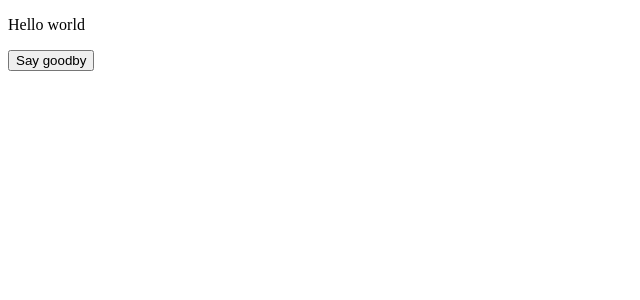
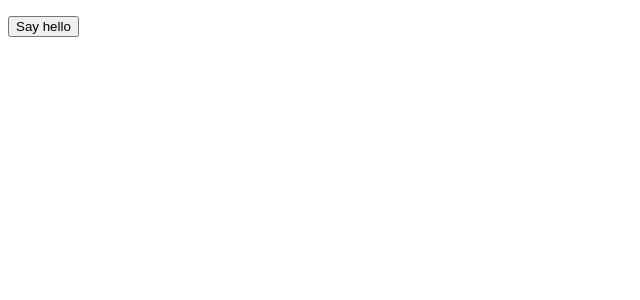
Before and after one commit to gazdagergo/react-examples, a Next.js app: page / in a window 1280 px wide. Shown: the top 300 px of the page, without its empty margins (0-640 px from the left). Built offline with nearby package versions, Linux system fonts and the light colour scheme.

Commit message:
text value

```diff
--- a/pages/index.js
+++ b/pages/index.js
@@ -5,12 +5,12 @@ import {useState} from "react";
 const inter = Inter({ subsets: ["latin"] });
 
 export default function Home() {
-  const [isGoodby, setIsGoodby] = useState(false)
+  const [greeting, setGreeting] = useState('')
   return (
     <main>
-      <p>{isGoodby ? 'Goodby' : 'Hello'} world</p>
+      <p>{greeting}</p>
 
-      <button onClick={() => setIsGoodby(true)}>Say goodby</button>
+      <button onClick={() => setGreeting('Hello World')}>Say hello</button>
     </main>
   );
 }
```
